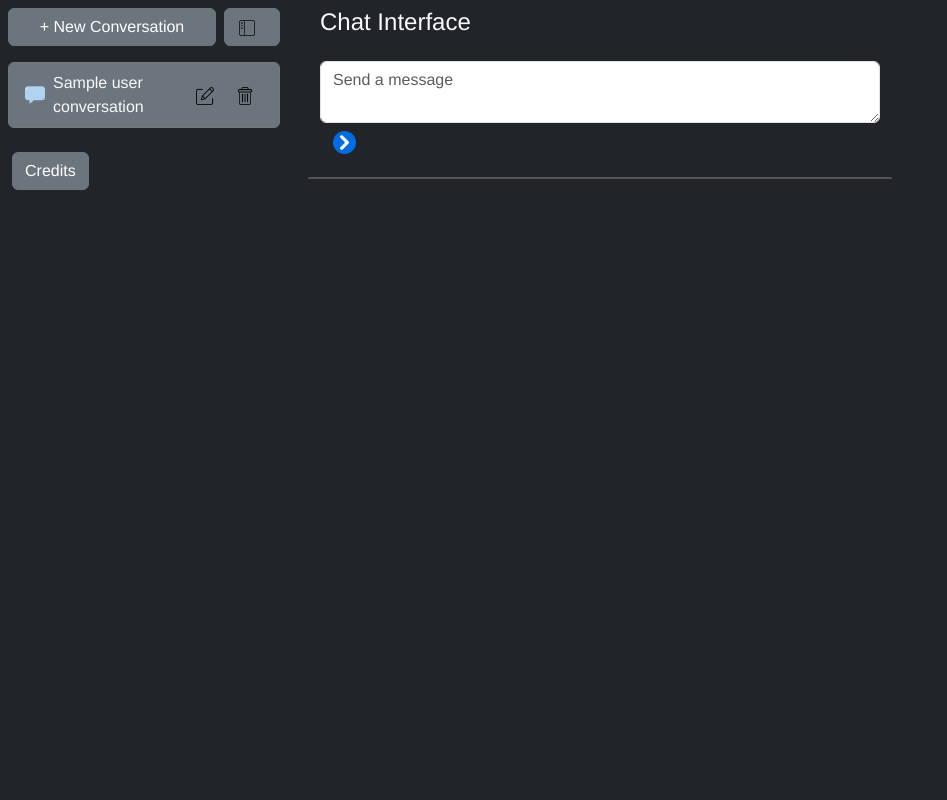
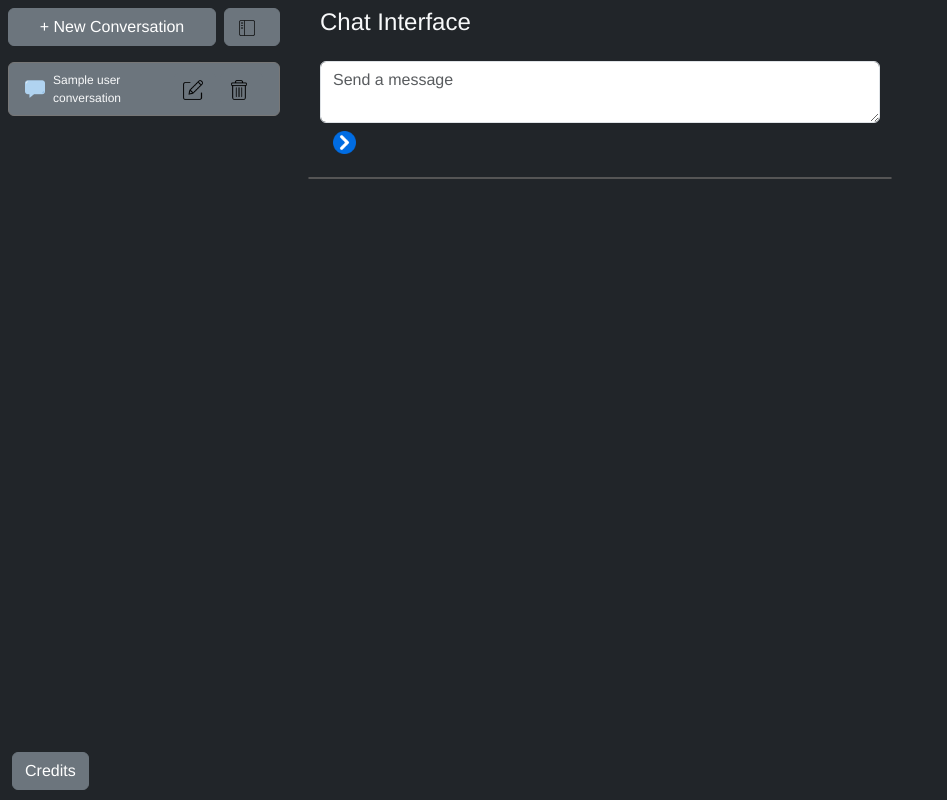
Before and after one commit to vpanus3/python-ai-interface, a Flask app: template templates/index.html in a window 1280 px wide. Shown: the whole page, without its empty margins (0-947 px from the left). Run offline with Flask 2, Linux system fonts and the light colour scheme; the template is opened without the code that fills it: most values are stand-ins (such as "Sample title", 1, 10 or a date in 2020); style sheets or scripts are compiled from the project's sources; parts of the project's set-up code (start-up, migrations or seed data) failed here and were passed over.

Commit message:
Style updates

```diff
--- a/static/main.css
+++ b/static/main.css
@@ -1,4 +1,3 @@
-/* Custom styles */
 body.bg-dark {
   background-color: #000;
   color: #fff;
@@ -8,10 +7,9 @@ body.bg-dark {
 
 .left-panel {
   width: 300px !important;
-  max-height: 100vh; /* should take full height */
   display: flex;
-  flex-direction: column; /* stack children vertically */
-  overflow-y: auto; /* scroll if content overflows */
+  flex-direction: column;
+  overflow-y: auto;
 }
 
   .left-panel .left-panel-controls {
@@ -38,6 +36,11 @@ body.bg-dark {
       margin-right: 10px;
     }
 
+  .conversation-item {
+    margin-bottom: 10px;
+    font-size: 12px;
+  }
+
     .list-group-item.bg-secondary {
       background-color: #666;
       border: 1px solid #777;
@@ -48,6 +51,10 @@ body.bg-dark {
 
       .list-group-item.bg-secondary:hover {
         background-color: #555;
+      }
+
+  .credits-button-container {
+    padding-bottom: 10px;
   }
 
   .credits-overlay {
@@ -80,6 +87,7 @@ body.bg-dark {
 
 .chat-panel {
   min-width: 600px;
+  min-height: 100vh;
 }
 
   .form-control {
@@ -100,8 +108,11 @@ body.bg-dark {
       }
 
   .chat-box {
-    max-height: 80vh;
     overflow-y: auto;
     border: 1px solid #555;
     border-radius: 8px;
   }
+
+    .chat-message {
+      margin-top: 10px;
+    }
--- a/templates/index.html
+++ b/templates/index.html
@@ -24,7 +24,7 @@
           <ol class="list-group">
             {% if user_session and user_session.user_conversations %}
               {% for user_conversation in user_session.user_conversations %}
-              <li class="list-group-item bg-secondary text-light d-flex align-items-center justify-content-between">
+              <li class="list-group-item bg-secondary text-light d-flex align-items-center justify-content-between conversation-item">
                 <div class="d-flex align-items-center">
                   <img src="/static/flaticon-message.png" alt="Conversation" class="img-fluid me-2">
                   <div>{{ user_conversation.title }}</div>
@@ -38,7 +38,7 @@
             {% endif %}
           </ol>
         </div>
-        <div class="mt-auto">
+        <div class="mt-auto credits-button-container">
           <button id="show-credits-btn" class="btn btn-secondary mt-3">Credits</button>
         </div>
         <div id="credits-overlay" class="credits-overlay"></div>
@@ -68,12 +68,12 @@
             {% if user_session and user_session.conversation %}
               {% for message in user_session.conversation.messages|reverse %}
                 {% if message.role == 'assistant' %}
-                  <div class="alert alert-secondary">
+                  <div class="alert alert-secondary chat-message">
                     <img src="/static/flaticon-brain.png" alt="Bot" class="img-fluid">
                     <span>{{ message.content }}</span>
                   </div>
                 {% elif message.role == 'user' %}
-                  <div class="alert alert-dark">
+                  <div class="alert alert-dark chat-message">
                     <img src="/static/flaticon-user.png" alt="User" class="img-fluid">
                     <span>{{ message.content }}</span>
                   </div>
```
Lines whose indentation alone changed are shown as unchanged.
